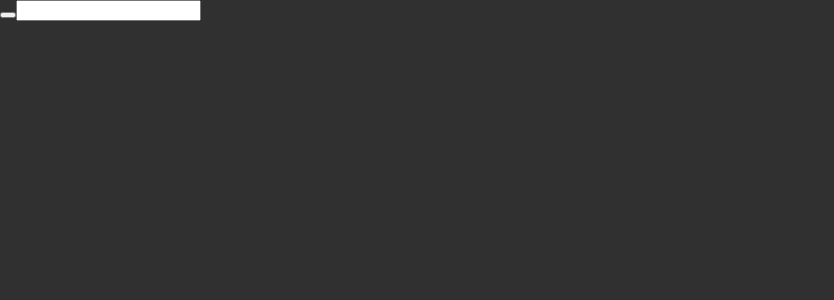
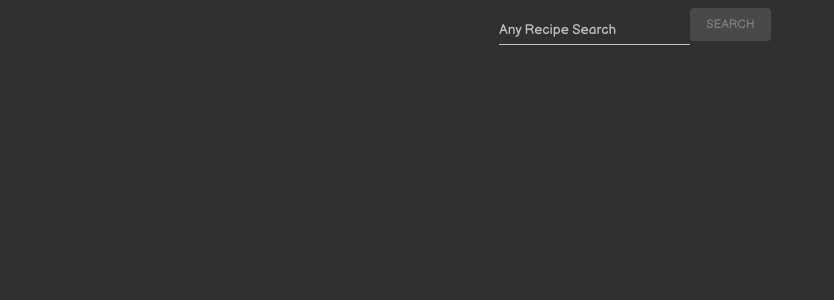
Before and after one commit to abhisheknaiidu/niets, a React (Create React App) app: page / in a window 1280 px wide. Shown: the top 300 px of the page, without its empty margins (0-834 px from the left). Built offline with nearby package versions, Linux system fonts and the light colour scheme.

Commit message:
Added Form and Some Stylings

```diff
--- a/package.json
+++ b/package.json
@@ -4,6 +4,7 @@
   "private": true,
   "dependencies": {
     "@material-ui/core": "^4.11.0",
+    "@material-ui/icons": "^4.9.1",
     "@testing-library/jest-dom": "^4.2.4",
     "@testing-library/react": "^9.5.0",
     "@testing-library/user-event": "^7.2.1",
--- a/src/App.js
+++ b/src/App.js
@@ -1,12 +1,18 @@
 import React, { useState } from 'react';
 import SearchBar from './components/SearchBar';
 import RecipesContainer from './components/RecipesContainer';
+import { makeStyles } from '@material-ui/core';
 require("dotenv").config();
 
+const useStyles = makeStyles( theme => ({
+  app: {
+    textAlign: 'center',
+  }
+}))
 
 function App() {
 
-
+  const classes = useStyles();
   const APP_ID = '2b9b094c';
   const API_KEY = 'b78c0cd982cbaeeeb49c514faa135af1';
 
@@ -25,7 +31,7 @@ function App() {
     fetchRecipes();
   }
   return (
-    <div>
+    <div className={classes.app}>
         <SearchBar submit={searchRecipe} />
         <div>
           <RecipesContainer recipeResult={recipes} />
--- a/src/components/SearchBar.js
+++ b/src/components/SearchBar.js
@@ -1,33 +1,47 @@
 
 import React, { useState } from "react";
+import { FormControl, InputLabel, Input, Button, makeStyles } from "@material-ui/core";
+
+const useStyles = makeStyles( theme => ({
+    searchbar: {
+      display: '',
+    },
+    button: {
+        marginTop: theme.spacing(1),
+        marginRight: 10,
+        // paddingRight: theme.spacing(1),
+        }
+  }))
 
 const SearchBar = (props) => {
-  const [search, setSearch] = useState("");
 
+    const classes = useStyles();
+    const [search, setSearch] = useState("");
+
+    function handleSubmit(e) {
+        props.submit(e, { search });
+        setSearch("");
+    }
   return (
-    <div className="row mainHeader">
-      <div className="col-md-6 searchArea">
-        <form
-          className="searchForm"
-          onSubmit={(e) => {
-            props.submit(e, { search });
-            setSearch("");
-          }}
-        >
-          <button type="submit" className="search-btn">
-            <i className="fas fa-search"></i>
-          </button>
-          <input
-            type="text"
+      <div className={classes.searchbar}>
+          <form
+          onSubmit={handleSubmit}>
+              <FormControl>
+              <InputLabel>
+              Any Recipe Search
+              </InputLabel>
+              <Input type="text"
             className="search-bar"
             value={search}
             onChange={(e) => {
               setSearch(e.target.value);
-            }}
-          />
-        </form>
+            }} />
+            </FormControl>
+            <Button disabled={!search} className={classes.button} variant="contained" color="secondary" onClick={handleSubmit} >
+                Search
+            </Button>
+          </form>
       </div>
-    </div>
   );
 };
 
```
Also changed, not shown: 1 other file (tests, documents, lock files or other folders).
